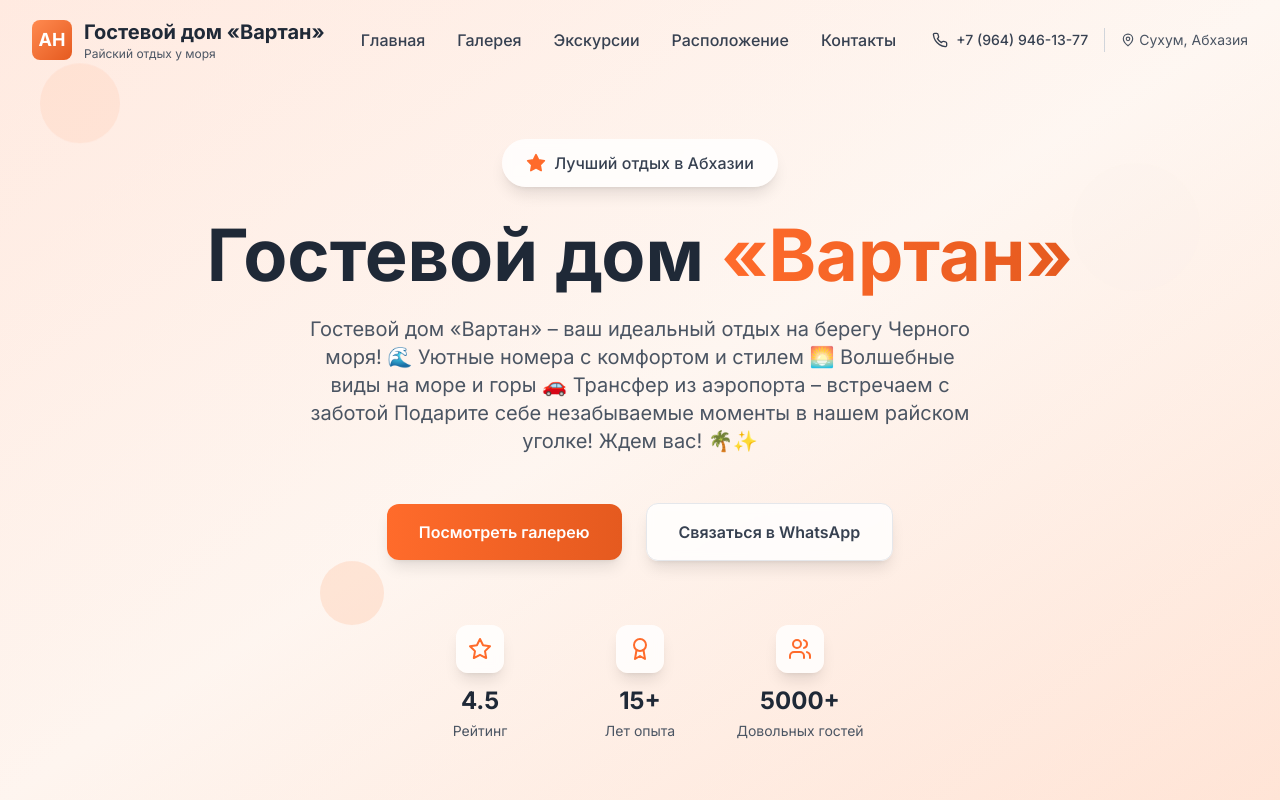
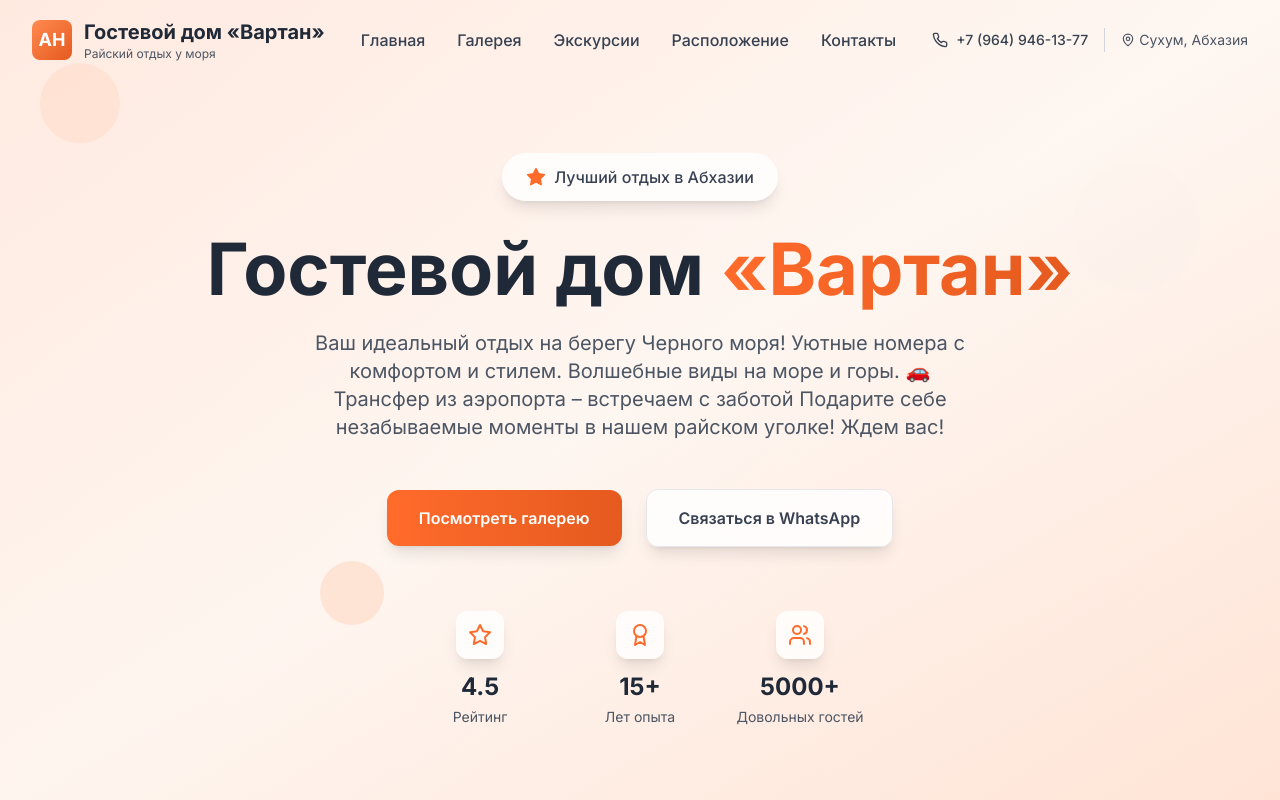
Before and after one commit to hotel-vartan/site, a React (Vite) app: page / in a window 1280 px wide. Shown: the top 800 px of the page. Built offline with nearby package versions, Linux system fonts and the light colour scheme.

Commit message:
Update Hero.tsx

```diff
--- a/src/components/Hero.tsx
+++ b/src/components/Hero.tsx
@@ -78,11 +78,10 @@ const Hero = () => {
             transition={{ delay: 0.6, duration: 0.8 }}
             className="text-lg sm:text-xl text-gray-600 dark:text-gray-300 mb-12 max-w-2xl mx-auto leading-relaxed"
           >
-Гостевой дом «Вартан» – ваш идеальный отдых на берегу Черного моря!
-🌊 Уютные номера с комфортом и стилем
-🌅 Волшебные виды на море и горы
+Ваш идеальный отдых на берегу Черного моря!
+Уютные номера с комфортом и стилем. Волшебные виды на море и горы.
 🚗 Трансфер из аэропорта – встречаем с заботой
-Подарите себе незабываемые моменты в нашем райском уголке! Ждем вас! 🌴✨
+Подарите себе незабываемые моменты в нашем райском уголке! Ждем вас!
           </motion.p>
 
           {/* CTA Buttons */}
```
